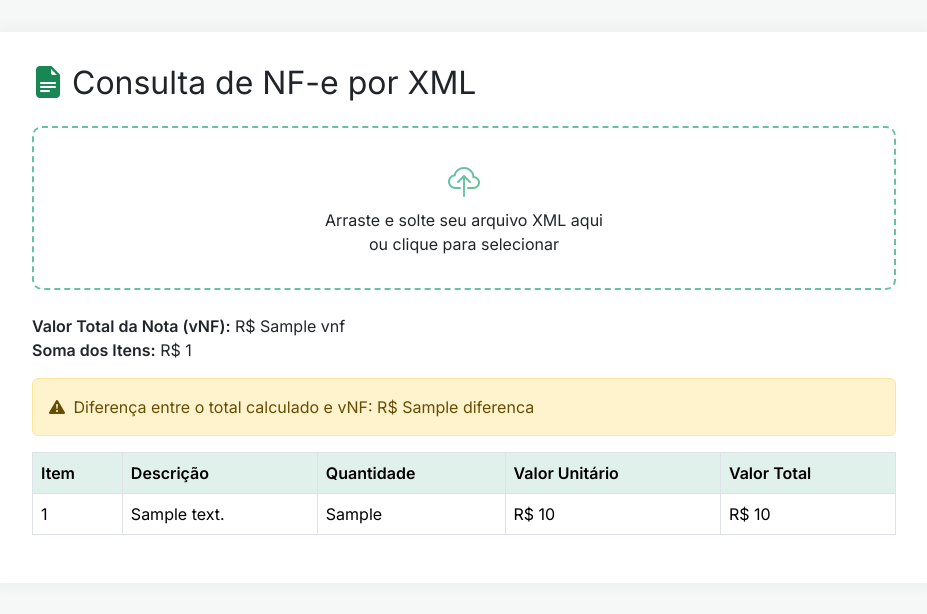
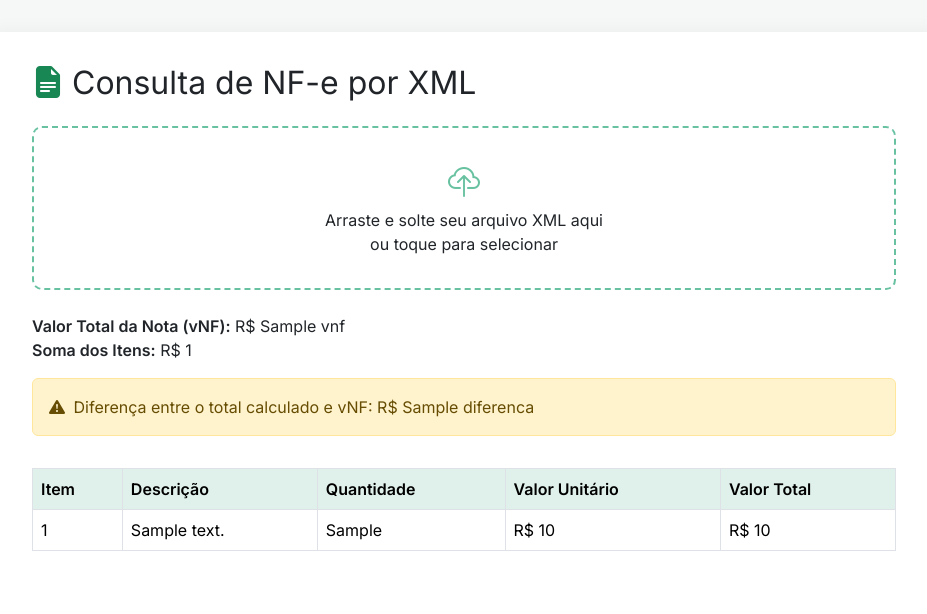
Before and after one commit to jheanDevs/nfe-flask-app, a Flask app: template templates/index.html in a window 1280 px wide. Shown: the top 614 px of the page, without its empty margins (176-1103 px from the left). Run offline with Flask 3, Linux system fonts and the light colour scheme; the template is opened without the code that fills it: most values are stand-ins (such as "Sample title", 1, 10 or a date in 2020).

Commit message:
UPDATE: Melhorias

```diff
--- a/templates/index.html
+++ b/templates/index.html
@@ -24,12 +24,18 @@ mobile_friendly_html = """ -->
         }
         .page-container {
             max-width: 960px;
-            margin: 2rem auto;
+            margin: 1rem auto;
             background: white;
-            padding: 2rem 3rem;
+            padding: 1rem;
             border-radius: 15px;
             box-shadow: 0 0 20px rgba(0,0,0,0.05);
             animation: fadeIn 0.8s ease-in;
+        }
+        @media (min-width: 768px) {
+            .page-container {
+                margin: 2rem auto;
+                padding: 2rem 3rem;
+            }
         }
         .btn-custom {
             background-color: #68c2a1;
@@ -40,8 +46,14 @@ mobile_friendly_html = """ -->
             background-color: #57a98c;
             transform: scale(1.03);
         }
+        .result-table {
+            width: 100%;
+            overflow-x: auto;
+            -webkit-overflow-scrolling: touch;
+        }
         .result-table th {
             background-color: #e0f1eb;
+            white-space: nowrap;
         }
         .result-table tbody tr:hover {
             background-color: #f0fdf7;
@@ -53,10 +65,16 @@ mobile_friendly_html = """ -->
         .drop-zone {
             border: 2px dashed #68c2a1;
             border-radius: 10px;
-            padding: 2rem;
+            padding: 1.5rem;
             text-align: center;
             cursor: pointer;
             transition: all 0.3s ease;
+            margin-bottom: 1rem;
+        }
+        @media (min-width: 768px) {
+            .drop-zone {
+                padding: 2rem;
+            }
         }
         .drop-zone:hover, .drop-zone.dragover {
             background-color: #f0fdf7;
@@ -67,8 +85,29 @@ mobile_friendly_html = """ -->
             color: #68c2a1;
             margin-bottom: 1rem;
         }
+        .drop-zone p {
+            margin: 0;
+            font-size: 0.9rem;
+        }
+        @media (min-width: 768px) {
+            .drop-zone p {
+                font-size: 1rem;
+            }
+        }
         #file-upload {
-            display: none;
+            position: absolute;
+            width: 1px;
+            height: 1px;
+            padding: 0;
+            margin: -1px;
+            overflow: hidden;
+            clip: rect(0,0,0,0);
+            border: 0;
+        }
+        .table-responsive {
+            margin-bottom: 1rem;
+            overflow-x: auto;
+            -webkit-overflow-scrolling: touch;
         }
         @keyframes fadeIn {
             from { opacity: 0; transform: translateY(10px); }
@@ -98,8 +137,8 @@ mobile_friendly_html = """ -->
         <div class="mb-3">
             <div class="drop-zone" id="drop-zone">
                 <i class="bi bi-cloud-upload"></i>
-                <p class="mb-0">Arraste e solte seu arquivo XML aqui<br>ou clique para selecionar</p>
-                <input type="file" name="xml_file" id="file-upload" class="form-control" required accept=".xml">
+                <p>Arraste e solte seu arquivo XML aqui<br>ou toque para selecionar</p>
+                <input type="file" name="xml_file" id="file-upload" accept=".xml" required>
             </div>
         </div>
     </form>
@@ -120,6 +159,7 @@ mobile_friendly_html = """ -->
             </div>
         {% endif %}
 
+        <div class="table-responsive">
             <table class="table result-table table-bordered mt-3 animate__animated animate__fadeIn">
                 <thead>
                     <tr>
@@ -142,6 +182,7 @@ mobile_friendly_html = """ -->
                     {% endfor %}
                 </tbody>
             </table>
+        </div>
     {% endif %}
 </div>
 
@@ -161,7 +202,15 @@ mobile_friendly_html = """ -->
         }
     }
 
+    // Tratamento para dispositivos móveis
+    if ('ontouchstart' in window) {
+        dropZone.addEventListener('touchend', (e) => {
+            e.preventDefault();
+            fileUpload.click();
+        });
+    } else {
         dropZone.addEventListener('click', () => fileUpload.click());
+    }
 
     dropZone.addEventListener('dragover', (e) => {
         e.preventDefault();
```
Lines whose indentation alone changed are shown as unchanged.
